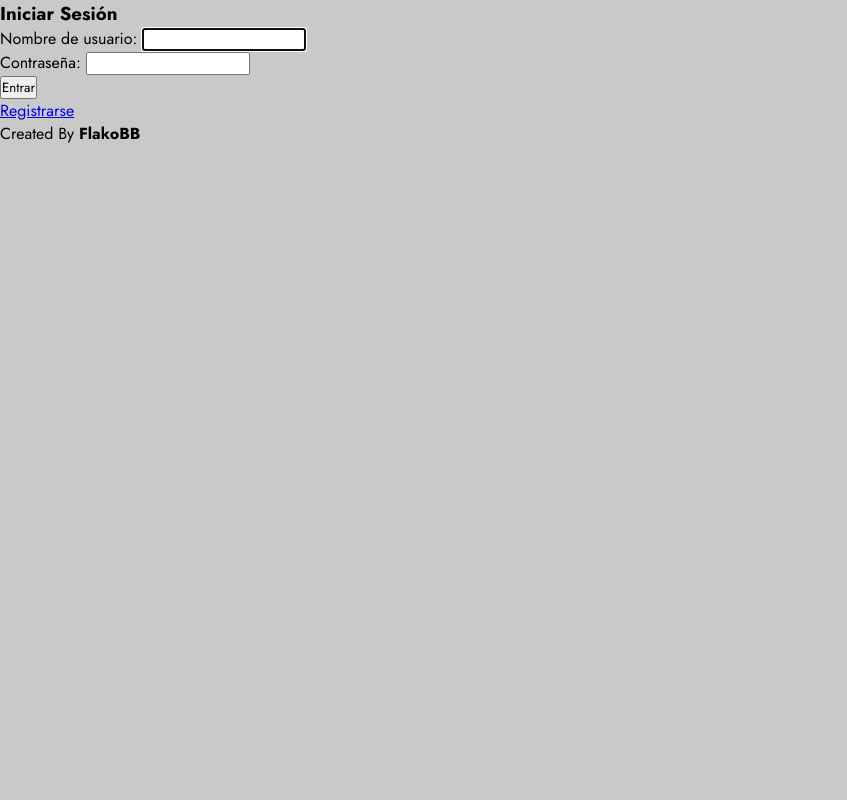
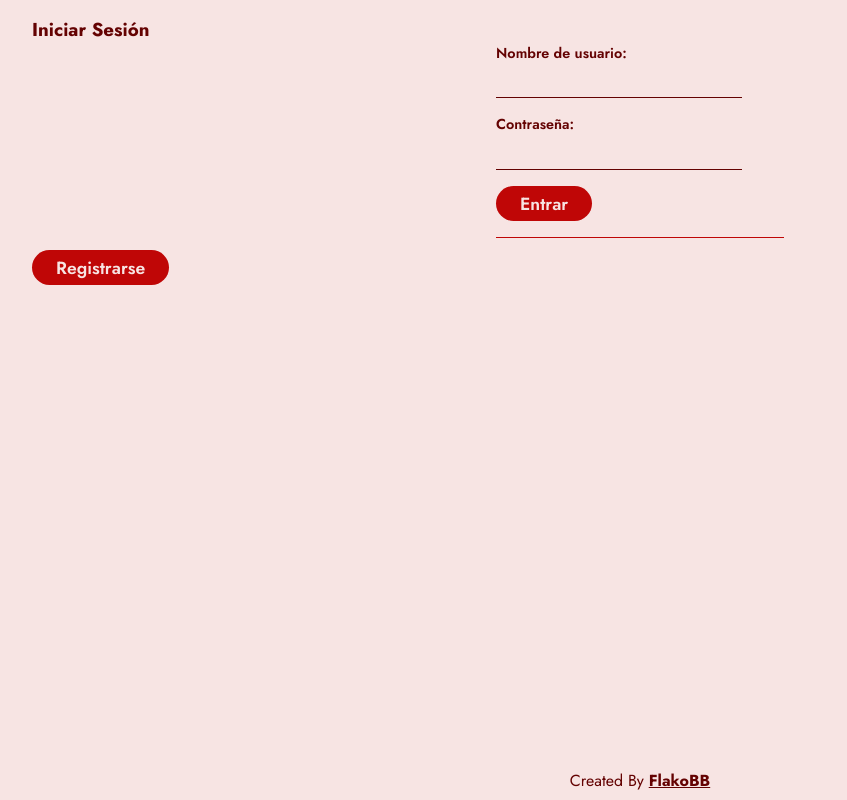
Before and after one commit to FlakoBB/gallery, a Django app: page /acceder/ in a window 1280 px wide. Shown: the whole page, without its empty margins (0-847 px from the left). Run offline with Django 4.2, Linux system fonts and the light colour scheme.

Commit message:
add: styels and favicon

```diff
--- a/static/styles/globals.css
+++ b/static/styles/globals.css
@@ -1,12 +1,135 @@
 @import url('https://fonts.googleapis.com/css2?family=Jost:wght@400;500;600;700&display=swap');
+
+:root {
+  --mainRed: #BF0606;
+  --lightRed: #F7E4E3;
+  --darkRed: #640202;
+}
 
 * {
   margin: 0;
   padding: 0;
   box-sizing: border-box;
   font-family: 'Jost', sans-serif;
+  color: var(--darkRed);
 }
 
 body {
-  background-color: #c9c9c9;
+  background-color: var(--lightRed);
 }
+
+header {
+  display: flex;
+  align-items: center;
+  justify-content: space-between;
+  height: 5rem;
+  padding: 1rem 2rem;
+  border-bottom: 1px solid var(--darkRed);
+}
+
+header ~ main {
+  min-height: calc(100dvh - 7.5rem);
+}
+
+main {
+  min-height: calc(100dvh - 2.5rem);
+  padding: 1rem 2rem;
+}
+
+footer {
+  display: flex;
+  align-items: center;
+  justify-content: center;
+  height: 2.5rem;
+  padding: .5rem 2rem;
+}
+
+.header_section {
+  display: flex;
+  align-items: center;
+  justify-content: flex-start;
+  gap: 1rem;
+}
+
+input[type="submit"],
+a.btn {
+  background-color: var(--mainRed);
+  padding: .3rem 1.5rem;
+  border-radius: 1.2rem;
+  font-size: 1.1rem;
+  font-weight: 600;
+  text-decoration: none;
+  color: var(--lightRed);
+  border: none;
+  outline: none;
+  cursor: pointer;
+}
+
+input[type="submit"]:hover,
+a.btn:hover {
+  background-color: var(--darkRed);
+}
+
+ul {
+  display: grid;
+  grid-template-columns: repeat(auto-fill, minmax(10rem, 1fr));
+  gap: 1rem;
+  padding: 1rem 0;
+}
+
+li {
+  list-style: none;
+}
+
+.card {
+  min-width: 10rem;
+  height: auto;
+  aspect-ratio: 1 / 1;
+  overflow: hidden;
+}
+
+.card img {
+  width: 100%;
+  height: 100%;
+  object-fit: cover;
+}
+
+form {
+  display: flex;
+  flex-direction: column;
+  align-items: flex-start;
+  justify-content: flex-start;
+  gap: 1rem;
+  max-width: 18rem;
+  margin-inline: auto;
+  padding-bottom: 1rem;
+  border-bottom: 1px solid var(--mainRed);
+  margin-bottom: 1rem;
+}
+
+form p {
+  display: flex;
+  flex-direction: column;
+  align-items: flex-start;
+  justify-content: flex-start;
+}
+
+form p label {
+  font-size: .9rem;
+  font-weight: 600;
+}
+
+form p span {
+  font-size: .8rem;
+  font-weight: 400;
+}
+
+form p input {
+  background: none;
+  border: none;
+  border-bottom: 1px solid var(--darkRed);
+  outline: none;
+  padding: .2rem .5rem;
+  font-size: 1.2rem;
+  font-weight: 500;
+}
--- a/templates/base.html
+++ b/templates/base.html
@@ -6,15 +6,16 @@
   <meta name="viewport" content="width=device-width, initial-scale=1.0">
   <title>{% block title %}My Gallery{% endblock %}</title>
   <link rel="stylesheet" href="{% static 'styles/globals.css' %}">
+  <link rel="shortcut icon" href="{% static 'favicon.ico' %}" type="image/x-icon">
 </head>
 <body>
   {% block header%}
     <header>
       <h1>My Gallery</h1>
       {% if request.user.is_authenticated %}
-        <a href="{% url 'logout' %}">Cerrar Sesión</a>
+        <a class="btn" href="{% url 'logout' %}">Cerrar Sesión</a>
       {% else %}
-        <a href="{% url 'login' %}">Iniciar Sesión</a>
+        <a class="btn" href="{% url 'login' %}">Iniciar Sesión</a>
       {% endif %}
     </header>
   {% endblock %}
@@ -25,7 +26,7 @@
   {% endblock %}
   {% block footer %}
     <footer>
-      <p>Created By <strong>FlakoBB</strong></p>
+      <p>Created By <a href="https://bit.ly/follow-flako"><strong>FlakoBB</strong></a></p>
     </footer>
   {% endblock %}
 </body>
--- a/users/templates/users/login.html
+++ b/users/templates/users/login.html
@@ -12,6 +12,6 @@
       {{ form.as_p }}
       <input type="submit" value="Entrar">
     </form>
-    <a href="{% url 'register' %}">Registrarse</a>
+    <a class="btn" href="{% url 'register' %}">Registrarse</a>
   </main>
 {% endblock %}
```
Also changed, not shown: pictures/templates/pictures/albums.html (+10 -7 lines), users/templates/users/mypictures.html (+11 -7 lines), media/images/SatanicPanic.jpg (added), static/favicon.ico (added).
